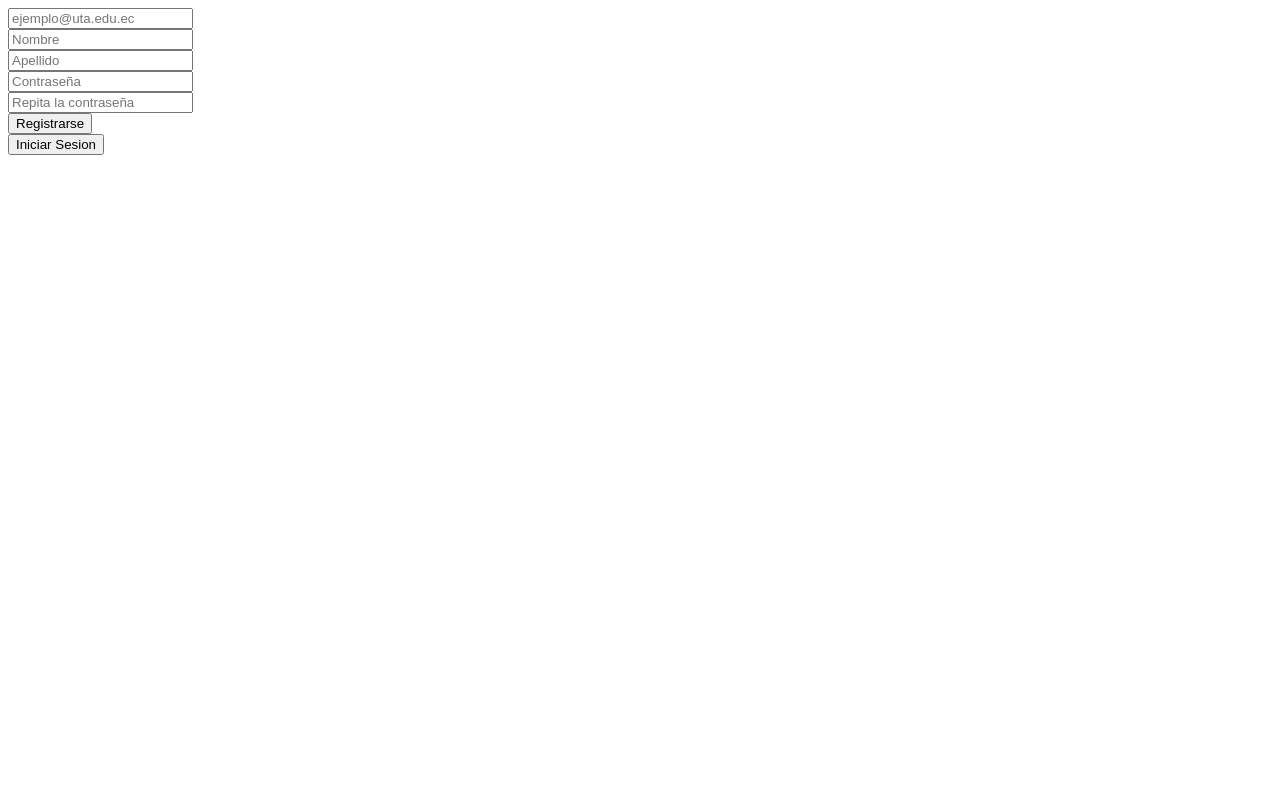
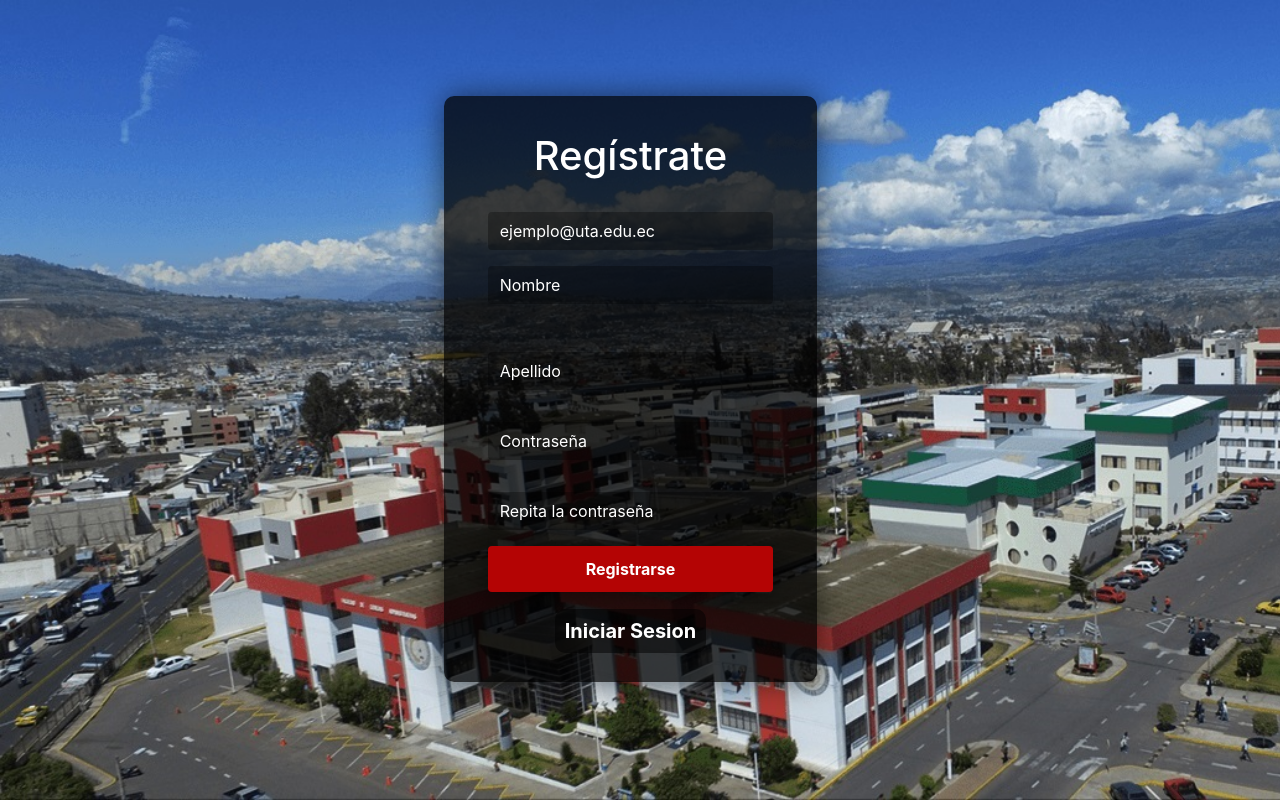
Before and after one commit to noesrichardplus/mercaduta, a Flask app: page /signup in a window 1280 px wide. Run offline with Flask 2, Linux system fonts and the light colour scheme.

Commit message:
Estilos css en el registro

```diff
--- a/mercaduta/auth/templates/signup.html
+++ b/mercaduta/auth/templates/signup.html
@@ -4,18 +4,45 @@
     <meta charset="UTF-8">
     <meta name="viewport" content="width=device-width, initial-scale=1.0">
     <title>Document</title>
+    <link rel="stylesheet" href="https://cdn.jsdelivr.net/npm/bootstrap@4.5.3/dist/css/bootstrap.min.css" integrity="sha384-TX8t27EcRE3e/ihU7zmQxVncDAy5uIKz4rEkgIXeMed4M0jlfIDPvg6uqKI2xXr2" crossorigin="anonymous">
+    <link rel="stylesheet" href="{{url_for('auth.static', filename='css/login.css') }}">
 </head>
 <body>
+    <div class="container">
+        <div class="row justify-content-center pt-5 mt-5 mr-1">
+            <div class="col-md-4 formulario">
+                <form action="{{url_for('auth.signup')}}" method="POST">
+                    <div class="form-group text-center pt-3">
+                        <h1 >Regístrate</h1>
+                    </div>
+                    <div class="form-group mx-sm-4 pt-3">
+                        <input name = 'email' type = "text" class="form-control" placeholder="ejemplo@uta.edu.ec" >
+                    </div>
+                    <div class="form-group mx-sm-4 pb-3">
+                        <input name = 'nombre' type = "text" class="form-control" placeholder="Nombre" >
+                    </div>
+                    <div class="form-group mx-sm-4 pt-3">
+                        <input name = 'apellido' type = "text" class="form-control" placeholder="Apellido" >
+                    </div>
+                    <div class="form-group mx-sm-4 pt-3">
+                        <input name = 'contra' type = "password" class="form-control" placeholder="Contraseña" >
+                    </div>
+                    <div class="form-group mx-sm-4 pt-3">
+                        <input name = 'repe_contra' type = "password" class="form-control" class="form-control" placeholder="Repita la contraseña" >
+                    </div>
+                    <div class="form-group mx-sm-4 pb-2">
+                        <input type="submit" class="btn btn-block ingresar" value="Registrarse">
+                    </div>
+                    <div class="form-group text-center"  >
+                        <span><a href="{{url_for('auth.logout')}}" class="olvide1">Iniciar Sesion</a></span>
+                    </div>
+                </form>
+            </div>
+        </div>
+    </div>
 
-    <form action="{{url_for('auth.signup')}}" method="POST">
-        <input name = 'email' type = "text" placeholder="ejemplo@uta.edu.ec" > <br>
-        <input name = 'nombre' type = "text" placeholder="Nombre" > <br>
-        <input name = 'apellido' type = "text" placeholder="Apellido" > <br>
-        <input name = 'contra' type = "text" placeholder="Contraseña" > <br>
-        <input name = 'repe_contra' type = "text" placeholder="Repita la contraseña" ><br>
-        <Button type = "submit">Registrarse</Button>
+    <script src="https://code.jquery.com/jquery-3.5.1.slim.min.js" integrity="sha384-DfXdz2htPH0lsSSs5nCTpuj/zy4C+OGpamoFVy38MVBnE+IbbVYUew+OrCXaRkfj" crossorigin="anonymous"></script>
+    <script src="https://cdn.jsdelivr.net/npm/bootstrap@4.5.3/dist/js/bootstrap.bundle.min.js" integrity="sha384-ho+j7jyWK8fNQe+A12Hb8AhRq26LrZ/JpcUGGOn+Y7RsweNrtN/tE3MoK7ZeZDyx" crossorigin="anonymous"></script>
 
-    </form>
-<button type = "button" onclick="location.href = '{{url_for('auth.login')}}'" >Iniciar Sesion</button>
 </body>
 </html>
```
